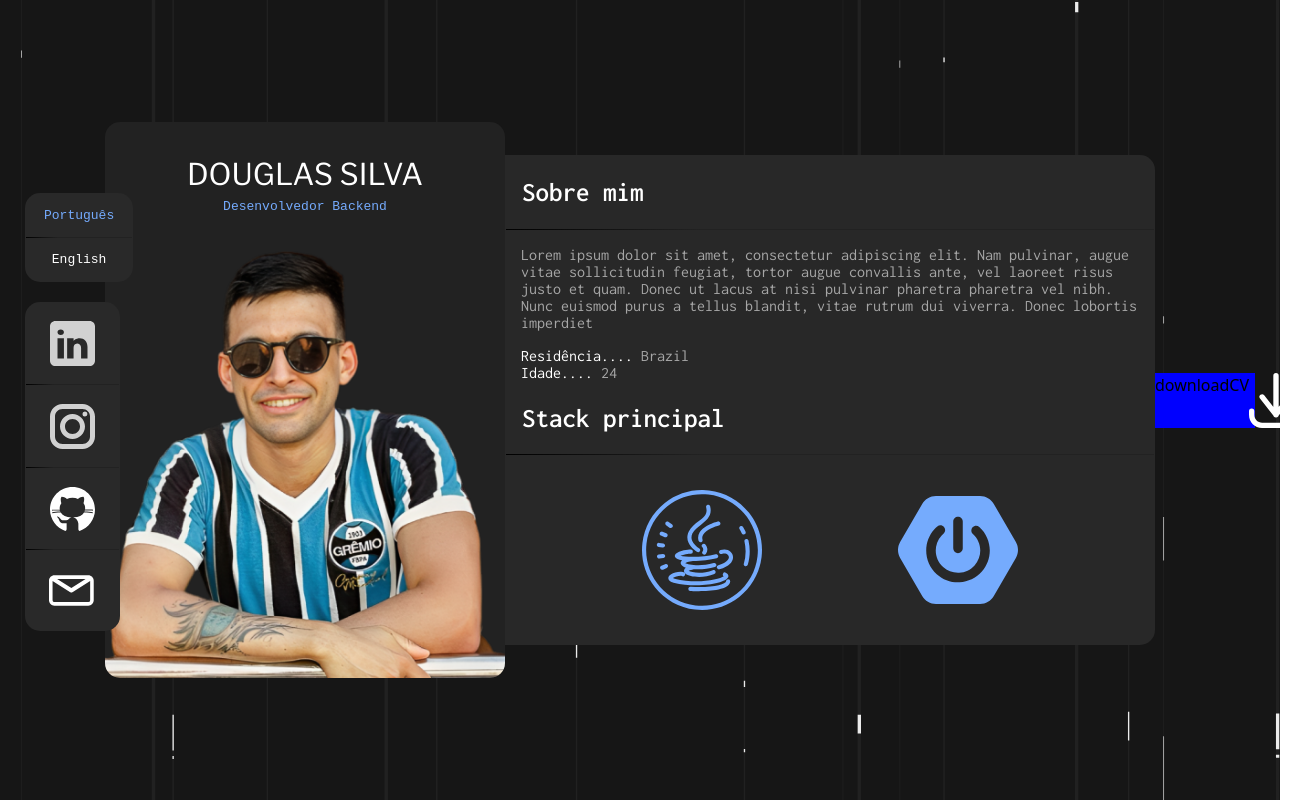
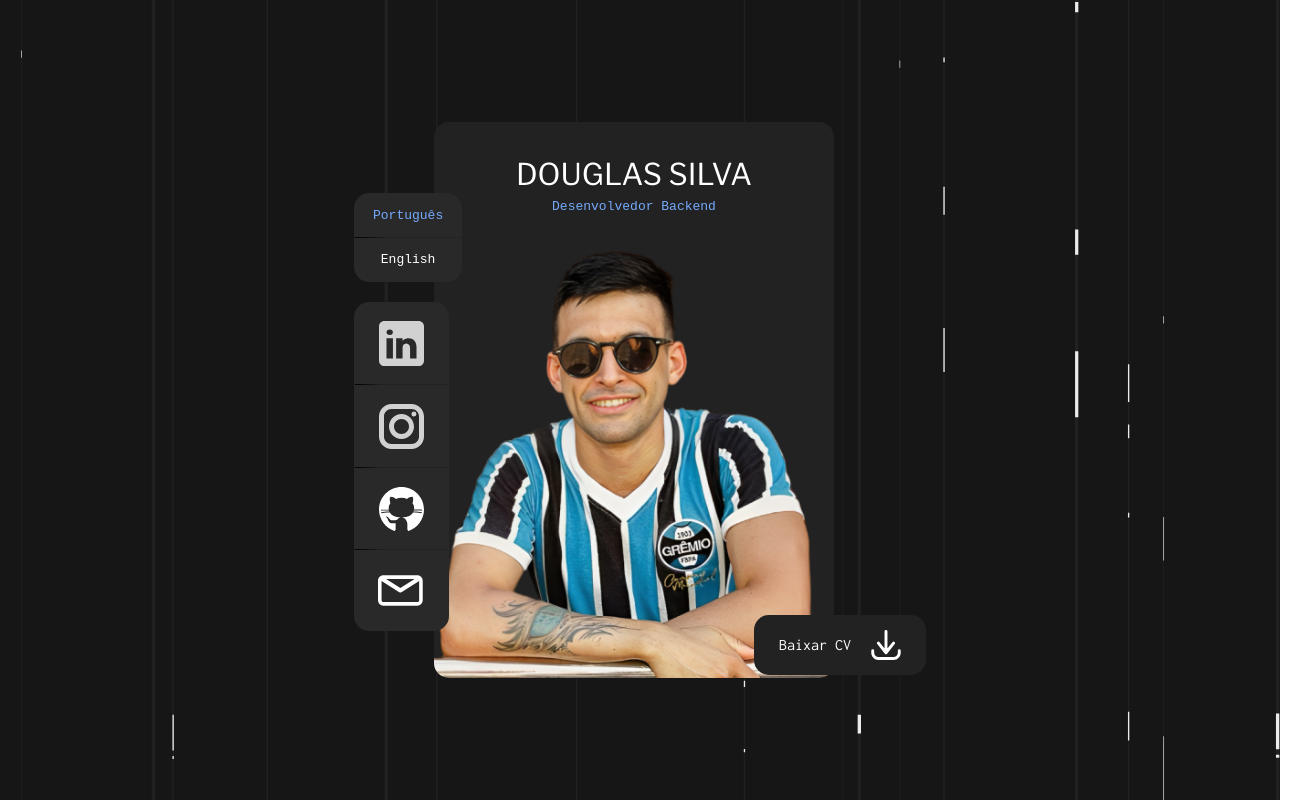
Before and after one commit to DouglasSilv/portfolio-2, a React (Create React App) app: page / in a window 1280 px wide. Shown: the whole page, 1303 px wide, since content can reach past the window. Built offline with nearby package versions, Linux system fonts and the light colour scheme.

Commit message:
add download button

```diff
--- a/package.json
+++ b/package.json
@@ -16,7 +16,7 @@
     "react-scripts": "3.4.3"
   },
   "scripts": {
-    "start": "react-scripts start",
+    "start": "react-scripts --openssl-legacy-provider start",
     "build": "react-scripts build",
     "test": "react-scripts test",
     "eject": "react-scripts eject",
--- a/src/Icons/Download/index.js
+++ b/src/Icons/Download/index.js
@@ -4,8 +4,8 @@ function Download() {
   return (
     <svg
       xmlns="http://www.w3.org/2000/svg"
-      width="54"
-      height="55"
+      width="30"
+      height="30"
       fill="none"
       viewBox="0 0 54 55"
     >
--- a/src/components/DownloadCV/index.js
+++ b/src/components/DownloadCV/index.js
@@ -2,19 +2,20 @@ import React from 'react'
 import Download from '../../Icons/Download';
 import { useTranslation } from 'react-i18next';
 import './styles.css'
+import CV from '../../assets/cv.pdf'
 
 function DownloadCV() {
   const { t } = useTranslation();
 
   return (
-    <div className="download-button-container">
-      <div>
+    <a className="download-button-container" href={CV} download="CV" target='_blank'>
+      <div className="download-button-text">
       {t('downloadCV')}
       </div>
-      <div>
+      <div className="download-button-icon">
         <Download/>
       </div>
-    </div>
+    </a>
   )
 }
 
--- a/src/components/DownloadCV/styles.css
+++ b/src/components/DownloadCV/styles.css
@@ -1,6 +1,17 @@
 .download-button-container {
   display: flex;
-  background-color: blue;
-  width: 100px;
+  background-color: #222222;
+  margin-top: 490px;
+  margin-left: -80px;
   position: relative;
+  padding: 15px 25px;
+  align-items: center;
+  border-radius: 15px;
+  cursor: pointer;
 }
+
+.download-button-text {
+  color: #FFFFFF;
+  font-family: 'Inconsolata';
+  padding-right: 20px;
+}
--- a/src/components/Header/index.js
+++ b/src/components/Header/index.js
@@ -10,6 +10,8 @@ function Header() {
   const { i18n, t } = useTranslation();
   const onLanguageClick = languageCode => i18n.changeLanguage(languageCode);
 
+  const openURL = url => window.open(url, "_blank");
+
   return (
     <header className="header">
         <div className="header-language-menu">
@@ -21,16 +23,16 @@ function Header() {
           </div>
         </div>
         <div className="header-language-menu">
-          <div className="header-language-menu-item">
+          <div className="header-language-menu-item" onClick={() => openURL("https://www.linkedin.com/in/douglas-s-3ab933121/")}>
             <Linkedin/>
           </div>
-          <div className="header-language-menu-item">
+          <div className="header-language-menu-item" onClick={() => openURL("https://www.instagram.com/o_douglas_silva")}>
             <Instagram/>
           </div>
-          <div className="header-language-menu-item">
+          <div className="header-language-menu-item" onClick={() => openURL("https://github.com/DouglasSilv")}>
             <GitHub/>
           </div>
-          <div className="header-language-menu-item">
+          <div className="header-language-menu-item" onClick={() => openURL("mailto:silvadouglasyt@gmail.com")}>
             <Email/>
           </div>
         </div>
--- a/src/components/Resume/styles.css
+++ b/src/components/Resume/styles.css
@@ -1,3 +1,9 @@
+@media only screen and (max-width: 1280px) {
+	.card-resume {
+			display: none;
+	}
+}
+
 .card-resume {
 	background-color: #282828;
 	width: 650px;
--- a/src/i18n.js
+++ b/src/i18n.js
@@ -14,10 +14,11 @@ i18n.use(initReactI18next).init({
           english: 'English',
           developer: 'Backend Developer',
           aboutMe: 'About me',
-          aboutMeDescription: 'Lorem ipsum dolor sit amet, consectetur adipiscing elit. Nam pulvinar, augue vitae sollicitudin feugiat, tortor augue convallis ante, vel laoreet risus justo et quam. Donec ut lacus at nisi pulvinar pharetra pharetra vel nibh. Nunc euismod purus a tellus blandit, vitae rutrum dui viverra. Donec lobortis imperdiet',
+          aboutMeDescription: 'Backend developer with over 5 years of experience in designing and implementing comprehensive solutions for servers. Solid skills in programming languages such as Java, along with frameworks like SpringBoot. Great ability to collaborate effectively in a team, resulting in the delivery of high-quality projects. Commitment to technical excellence and efficient problem resolution has been a constant differentiator throughout my career.',
           residence: 'Residence',
           age: 'Age',
-          mainStack: 'Main stack'
+          mainStack: 'Main stack',
+          downloadCV: 'Download CV'
       }
     },
     pt: {
@@ -26,10 +27,11 @@ i18n.use(initReactI18next).init({
           english: 'English',
           developer: 'Desenvolvedor Backend',
           aboutMe: 'Sobre mim',
-          aboutMeDescription: 'Lorem ipsum dolor sit amet, consectetur adipiscing elit. Nam pulvinar, augue vitae sollicitudin feugiat, tortor augue convallis ante, vel laoreet risus justo et quam. Donec ut lacus at nisi pulvinar pharetra pharetra vel nibh. Nunc euismod purus a tellus blandit, vitae rutrum dui viverra. Donec lobortis imperdiet',
+          aboutMeDescription: 'Desenvolvedor backend com mais de 5 anos de experiência na concepção e implementação de soluções abrangentes para servidores. Habilidades sólidas em linguagens de programação como Java, além de frameworks como SpringBoot. Grande capacidade de colaborar efetivamente em equipe, resultando na entrega de projetos de alta qualidade. Compromisso com a excelência técnica e a resolução eficiente de problemas tem sido um diferencial constante ao longo da carreira.',
           residence: 'Residência',
           age: 'Idade',
-          mainStack: 'Stack principal'
+          mainStack: 'Stack principal',
+          downloadCV: 'Baixar CV'
         }
     },
     },
```
Also changed, not shown: src/styles/styles.css, 1 other file (tests, documents, lock files or other folders).
